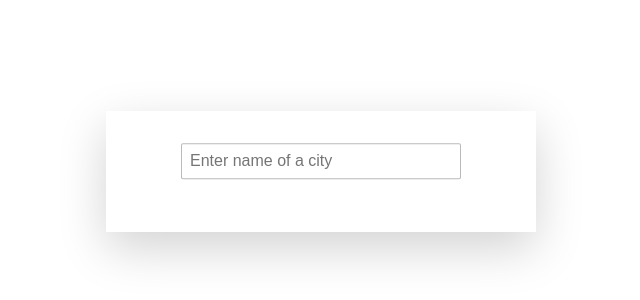
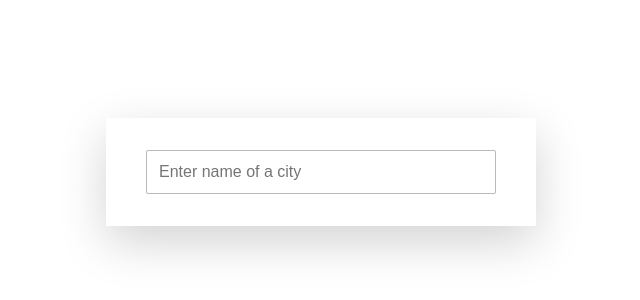
Before and after one commit to nikavolk/weatherapp, a React (Vite) app: page / in a window 1280 px wide. Shown: the part 228-528 px from the top of the page, without its empty margins (319-959 px from the left). Built offline with nearby package versions, Linux system fonts and the light colour scheme.

Commit message:
Rework folder and file structure, add more basic styling

```diff
--- a/src/App.jsx
+++ b/src/App.jsx
@@ -2,6 +2,8 @@ import { useState, useRef } from "react";
 import LocationData from "./Components/LocationData/LocationData";
 import SearchHistory from "./Components/SearchHistory/SearchHistory";
 import "./App.style.scss";
+import ErrorMessage from "./Components/ErrorMessage/ErrorMessage";
+import SearchInput from "./Components/SearchInput/SearchInput";
 
 function App() {
   const [inputValue, setInputValue] = useState("");
@@ -78,21 +80,22 @@ function App() {
   return (
     <main>
       <form onSubmit={handleSubmit}>
-        <input
-          type="text"
-          value={inputValue}
-          ref={inputRef}
-          onChange={(e) => setInputValue(e.target.value)}
-          placeholder="Enter name of a city"
-          onKeyDown={enterKeyHandler}
+        <SearchInput
+          inputValue={inputValue}
+          inputRef={inputRef}
+          setInputValue={setInputValue}
+          enterKeyHandler={enterKeyHandler}
         />
       </form>
+      <ErrorMessage error={error} />
 
-      <SearchHistory limitedEntries={limitedEntries} />
+      <SearchHistory
+        limitedEntries={limitedEntries}
+        handleClick={handleClick}
+      />
 
       <LocationData
         data={data}
-        error={error}
         handleClick={handleClick}
         isLoading={isLoading}
       />
--- a/src/App.style.scss
+++ b/src/App.style.scss
@@ -22,22 +22,24 @@ form {
   justify-content: center;
 }
 
-input {
-  box-sizing: border-box;
-  padding: 0 8px;
-  vertical-align: middle;
-  border-radius: 2px;
-  width: 80%;
-  min-height: 36px;
-  background-color: #ffffff;
-  border: 1px solid rgba(36, 28, 21, 0.3);
-  transition: all 0.2s ease-in-out 0s;
-  font-size: 16px;
-  line-height: 18px;
-  font-weight: normal;
-  :focus {
-    outline: none;
-    border: 1px solid #007c89;
-    box-shadow: inset 0 0 0 1px #007c89;
+ul {
+  padding: 0;
+}
+
+li {
+  list-style-type: none;
+}
+
+a {
+  font-weight: bold;
+  text-decoration: none;
+  color: #6d59b5;
+
+  &:hover {
+    text-decoration: underline;
   }
 }
+
+span {
+  font-weight: bold;
+}
--- /dev/null
+++ b/src/Components/ErrorMessage/ErrorMessage.jsx
@@ -0,0 +1,9 @@
+import "./ErrorMessage.style.scss";
+
+const ErrorMessage = ({ error }) => {
+  if (error) {
+    return <div className="error">{error}</div>;
+  }
+};
+
+export default ErrorMessage;
--- /dev/null
+++ b/src/Components/ErrorMessage/ErrorMessage.style.scss
@@ -0,0 +1,6 @@
+.error {
+  margin: 0.5rem 0;
+  text-align: center;
+  font-weight: bold;
+  color: #bb4343;
+}
--- a/src/Components/LocationData/LocationData.jsx
+++ b/src/Components/LocationData/LocationData.jsx
@@ -1,22 +1,31 @@
-const LocationData = ({ data, error, isLoading }) => {
+import { TemperatureData } from "../TemperatureData/TemperatureData";
+
+const LocationData = ({ data, isLoading }) => {
   if (isLoading) {
     return <h2>Loading</h2>;
   }
 
-  return (
-    <>
-      <h1>{data && data.name}</h1>
-      <div>{data && `Current temperature: ${Math.round(data.main.temp)}`}</div>
-      <div>{data && `Feels like: ${Math.round(data.main.feels_like)}`}</div>
-      <div>
-        {data && `Minimum temperature: ${Math.round(data.main.temp_min)}`}
-      </div>
-      <div>
-        {data && `Maximum temperature: ${Math.round(data.main.temp_max)}`}
-      </div>
-      {error && `Error: ${error}`}
-    </>
-  );
+  if (data) {
+    return (
+      <>
+        <h1>{data.name}</h1>
+        <ul>
+          <TemperatureData data={data.main.temp}>
+            Current temperature
+          </TemperatureData>
+          <TemperatureData data={data.main.feels_like}>
+            Feels like
+          </TemperatureData>
+          <TemperatureData data={data.main.temp_min}>
+            Minimum temperature
+          </TemperatureData>
+          <TemperatureData data={data.main.temp_max}>
+            Maximum temperature
+          </TemperatureData>
+        </ul>
+      </>
+    );
+  }
 };
 
 export default LocationData;
--- /dev/null
+++ b/src/Components/SearchInput/SearchInput.jsx
@@ -0,0 +1,21 @@
+import "./SearchInput.style.scss";
+
+const SearchInput = ({
+  inputValue,
+  inputRef,
+  setInputValue,
+  enterKeyHandler,
+}) => {
+  return (
+    <input
+      type="text"
+      value={inputValue}
+      ref={inputRef}
+      onChange={(e) => setInputValue(e.target.value)}
+      placeholder="Enter name of a city"
+      onKeyDown={enterKeyHandler}
+    />
+  );
+};
+
+export default SearchInput;
--- /dev/null
+++ b/src/Components/SearchInput/SearchInput.style.scss
@@ -0,0 +1,19 @@
+input {
+  box-sizing: border-box;
+  padding: 0px 12px;
+  vertical-align: middle;
+  border-radius: 2px;
+  width: 100%;
+  min-height: 44px;
+  background-color: #ffffff;
+  border: 1px solid rgba(36, 28, 21, 0.3);
+  transition: all 0.2s ease-in-out 0s;
+  font-size: 16px;
+  line-height: 18px;
+  font-weight: normal;
+  :focus {
+    outline: none;
+    border: 1px solid #6d59b5;
+    box-shadow: inset 0 0 0 1px #6d59b5;
+  }
+}
--- /dev/null
+++ b/src/Components/TemperatureData/TemperatureData.jsx
@@ -0,0 +1,9 @@
+export const TemperatureData = ({ children, data }) => {
+  if (data) {
+    return (
+      <li>
+        <span>{children}:</span> {Math.round(data)}°C
+      </li>
+    );
+  }
+};
```
